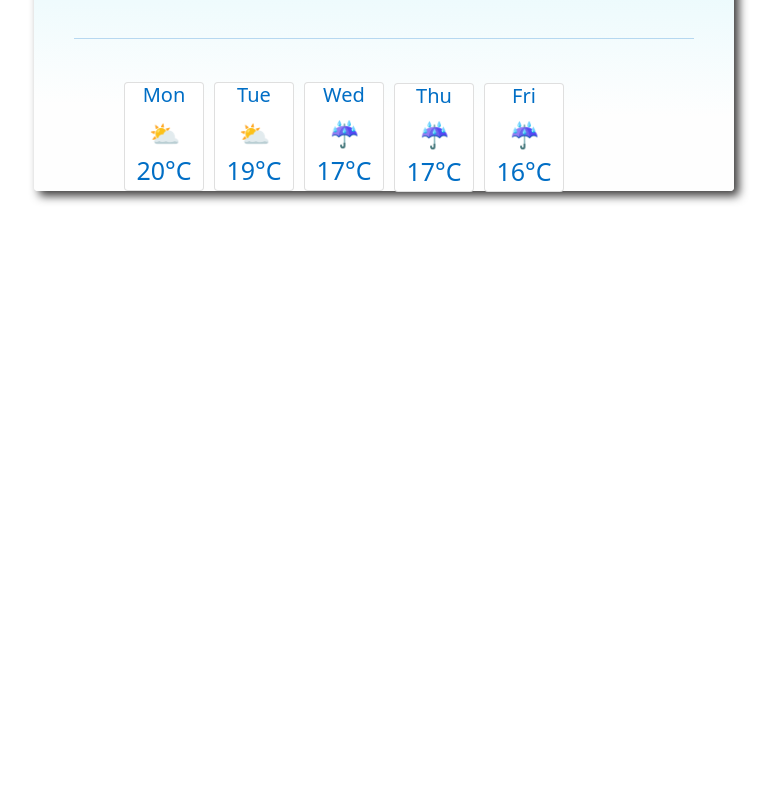
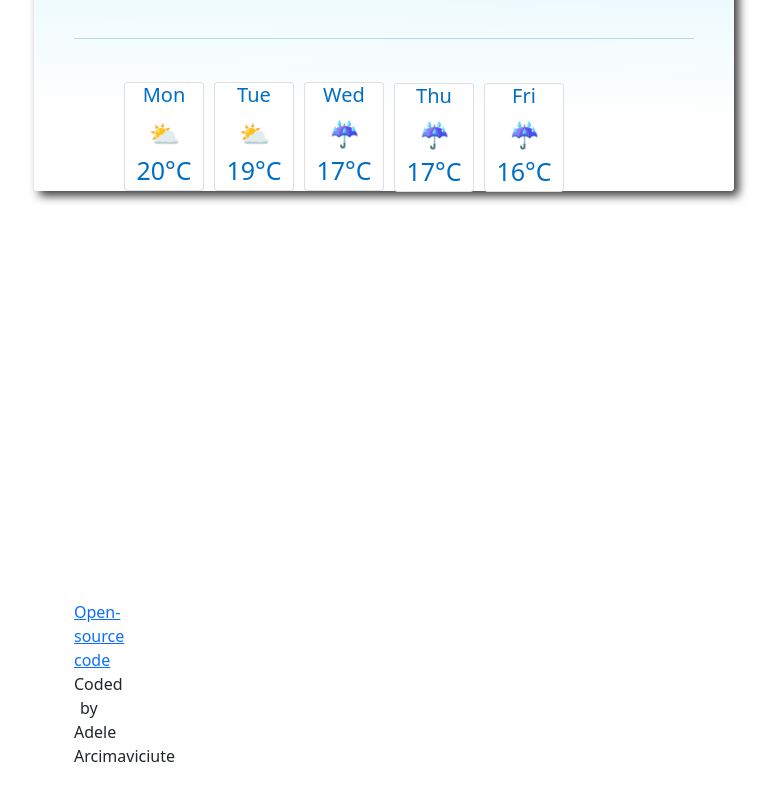
Before and after one commit to Adeliukas/finalweek6, a plain HTML site: page index.html in a window 1280 px wide. Shown: the part 459-1259 px from the top of the page, without its empty margins (256-1033 px from the left). Before the commit the page ends 1099 px from the top, so only its background shows below. Drawn offline with nearby package versions, Linux system fonts and the light colour scheme.

Commit message:
Added link for github

```diff
--- a/index.html
+++ b/index.html
@@ -81,7 +81,7 @@
         </div>
       </div>
     </div>
-
+   <div class="link"> <a href="https://github.com/Adeliukas/finalweek6"> Open-source code </a> Coded by Adele Arcimaviciute </div>
      <script src="index.js"></script>
   </body>
 </html>
```
